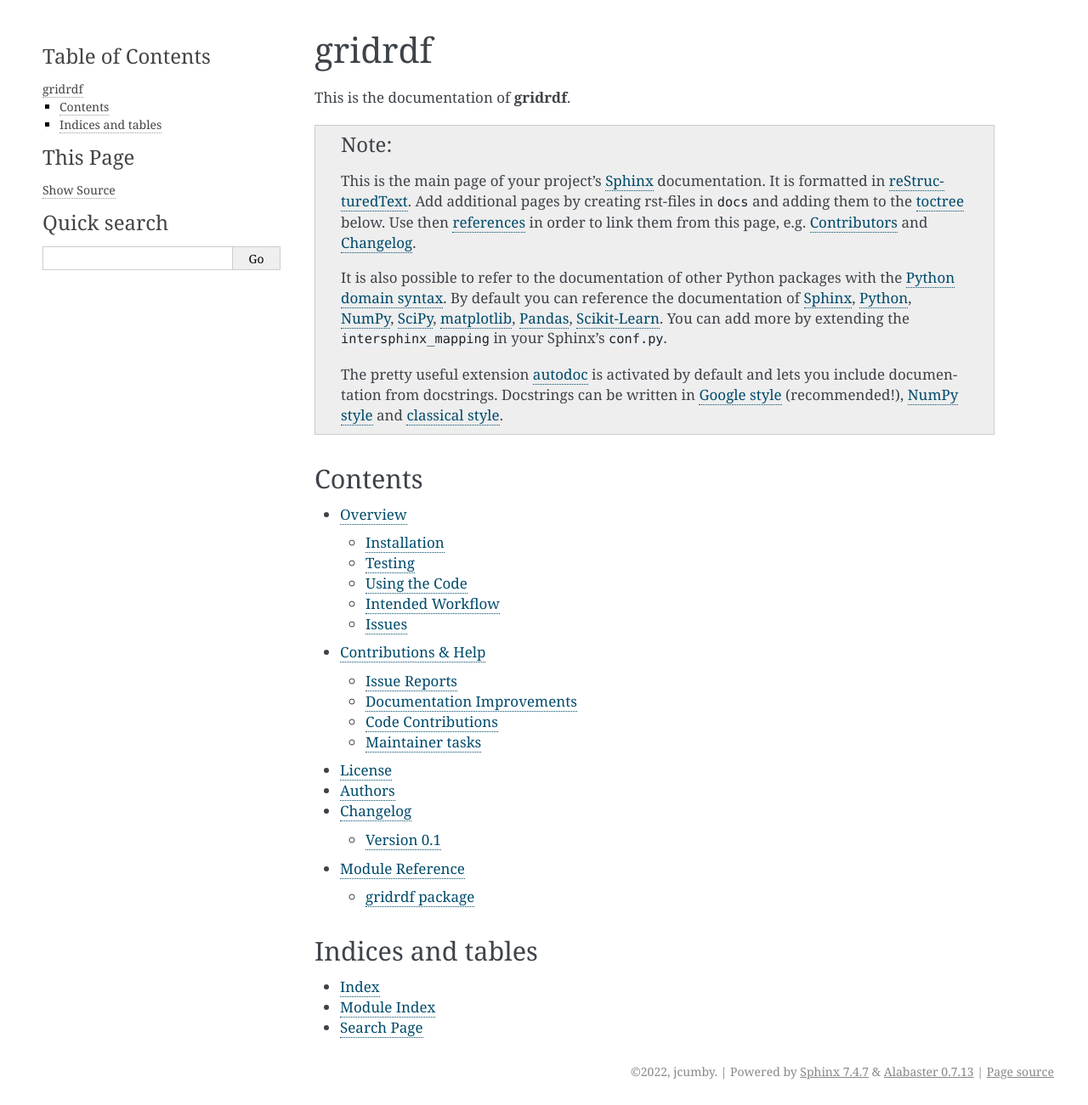
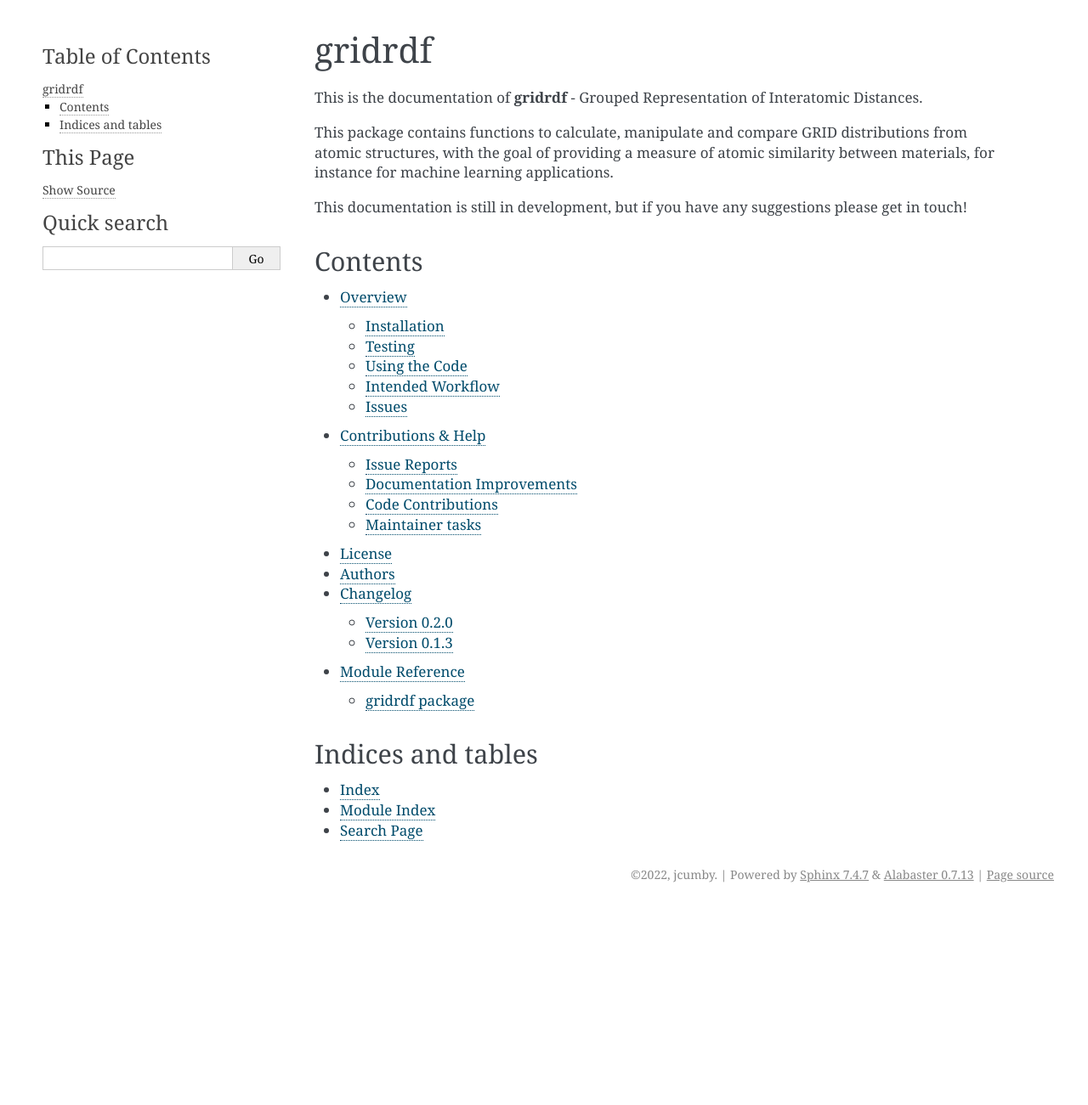
Before and after one commit to CumbyLab/gridrdf, a Sphinx documentation site: the page built from docs/index.rst, in a window 1280 px wide. Shown: the whole page at 85% size. Built offline with Sphinx 7.4.7, drawn with Linux system fonts in a browser that asks for light colours; after the commit the page ends 1069 px from its top, so only the background shows below that.

Commit message:
Updated documentation and changelog

```diff
--- a/docs/index.rst
+++ b/docs/index.rst
@@ -2,26 +2,13 @@
 gridrdf
 =======
 
-This is the documentation of **gridrdf**.
+This is the documentation of **gridrdf** - Grouped Representation of Interatomic Distances.
 
-.. note::
+This package contains functions to calculate, manipulate and compare GRID distributions
+from atomic structures, with the goal of providing a measure of atomic similarity between
+materials, for instance for machine learning applications.
 
-    This is the main page of your project's `Sphinx`_ documentation.
-    It is formatted in `reStructuredText`_. Add additional pages
-    by creating rst-files in ``docs`` and adding them to the `toctree`_ below.
-    Use then `references`_ in order to link them from this page, e.g.
-    :ref:`authors` and :ref:`changes`.
-
-    It is also possible to refer to the documentation of other Python packages
-    with the `Python domain syntax`_. By default you can reference the
-    documentation of `Sphinx`_, `Python`_, `NumPy`_, `SciPy`_, `matplotlib`_,
-    `Pandas`_, `Scikit-Learn`_. You can add more by extending the
-    ``intersphinx_mapping`` in your Sphinx's ``conf.py``.
-
-    The pretty useful extension `autodoc`_ is activated by default and lets
-    you include documentation from docstrings. Docstrings can be written in
-    `Google style`_ (recommended!), `NumPy style`_ and `classical style`_.
-
+This documentation is still in development, but if you have any suggestions please get in touch!
 
 Contents
 ========
```
Also changed, not shown: CHANGELOG.rst (+15 -5 lines), README.rst (+134 -119 lines).
